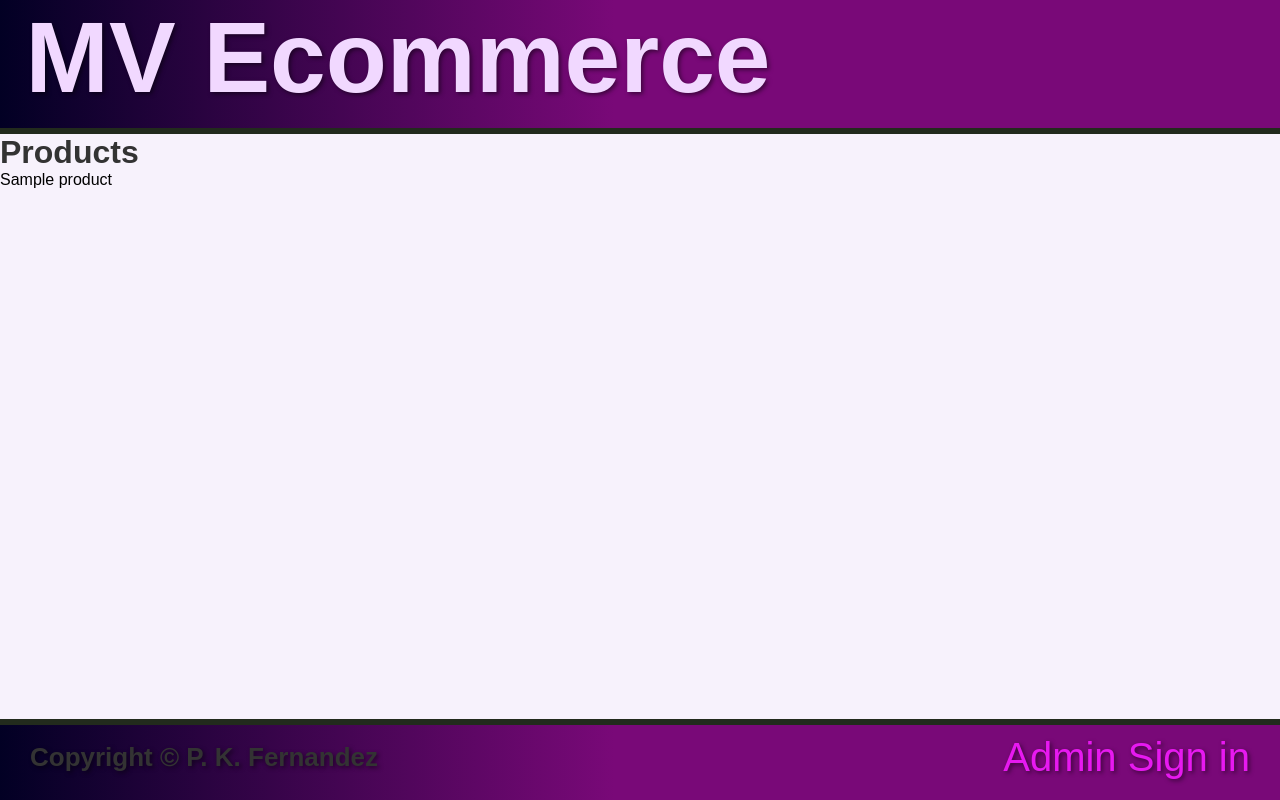
After one commit to PeytonMeyer23/180-Final, a Flask app: template templates/products.html in a window 1280 px wide. The commit adds this page. Run offline with Flask 3, Linux system fonts and the light colour scheme; the template is opened without the code that fills it: most values are stand-ins (such as "Sample title", 1, 10 or a date in 2020).

Commit message:
added product stuff

```diff
--- a/app.py
+++ b/app.py
@@ -2,9 +2,12 @@ import flask
 from flask import Flask, render_template, request, redirect, url_for, abort, session
 from sqlalchemy import create_engine, text
 from random import randint
+import sqlite3
+import json
 
 app = Flask(__name__)
-conn_str = 'mysql://root:cset155localhost/ecommerce'
+
+conn_str = "mysql://root:9866@localhost/ecommerce"
 engine = create_engine(conn_str, echo = True)
 conn = engine.connect()
 app.secret_key = 'hello'
@@ -31,9 +34,9 @@ def create_account():
     else:
         return render_template("register.html")
 
-
-
-
-
+@app.route('/products')
+def get_products():
+    products = conn.execute(text("SELECT * FROM product")).fetchall()
+    return render_template("products.html", products=products)
 if __name__ == '__main__':
     app.run(debug=True)
--- /dev/null
+++ b/templates/products.html
@@ -0,0 +1,33 @@
+{% extends 'base.html' %}
+{% block title%}
+    Product
+{% endblock %}
+{% block nav %}
+
+{% endblock %}
+{% block body %}
+<style>body {
+    font-family: Arial, sans-serif;
+  }
+
+  h1 {
+    color: #333;
+  }
+
+  ul {
+    list-style-type: none;
+    padding: 0;
+  }
+
+  li {
+    margin-bottom: 10px;
+  }</style>
+    <h1>Products</h1>
+    <ul>
+      {% for product in products %}
+        <li>{{ product }}</li>
+      {% endfor %}
+    </ul>
+  </body>
+</html>
+{% endblock %}
```
Also changed, not shown: templates/index.html (+13 -1 lines), products.db (added).
